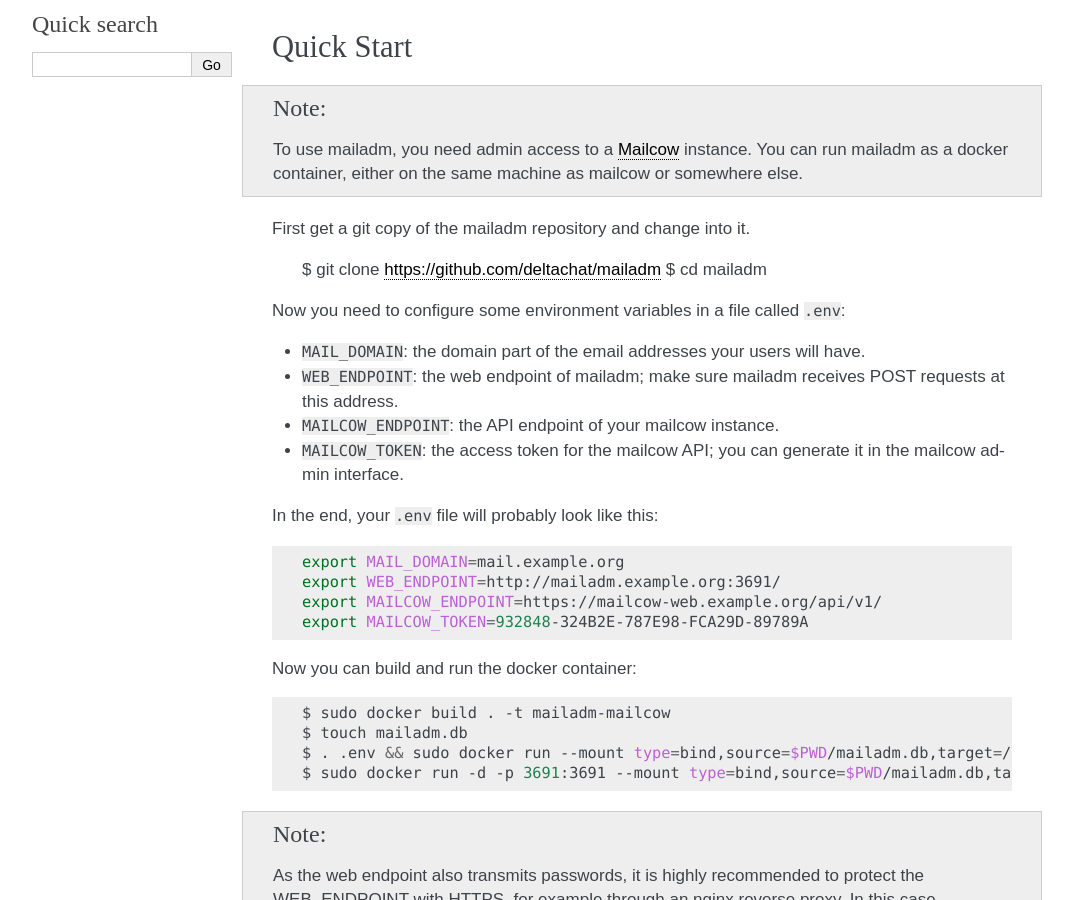
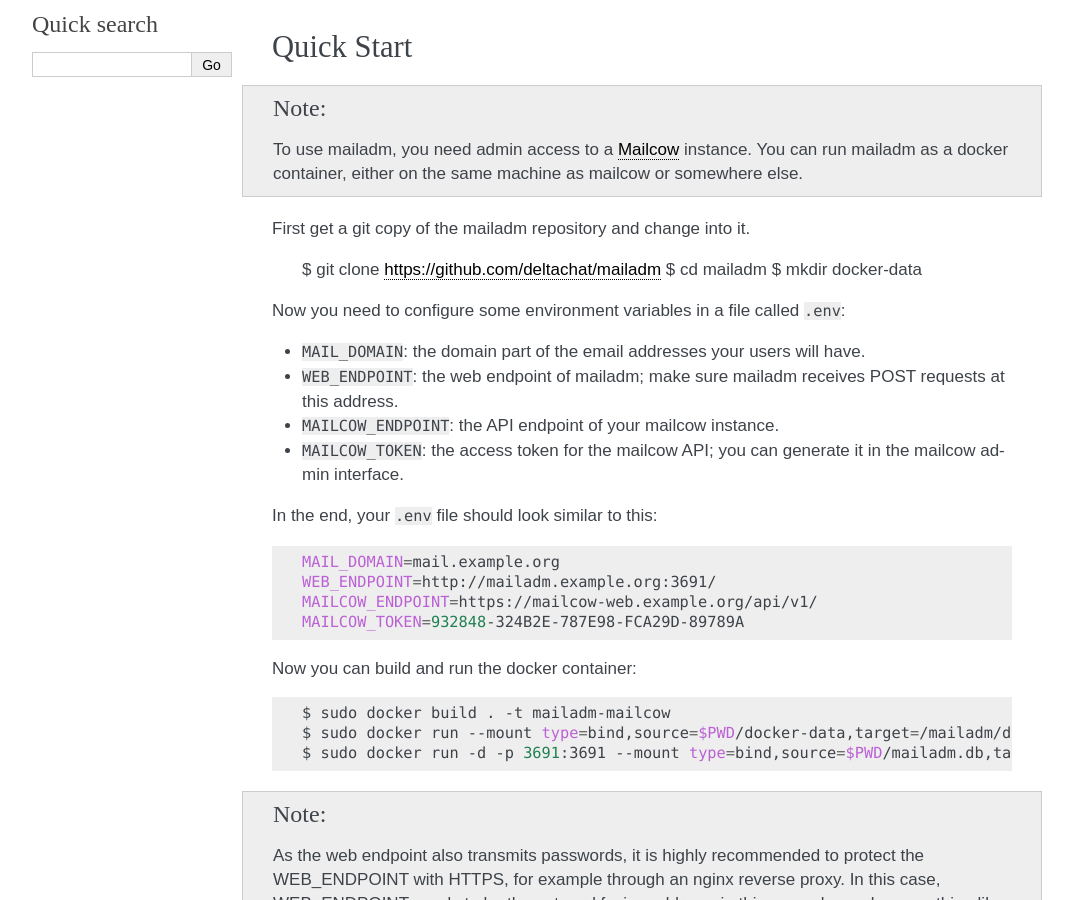
Before and after one commit to deltachat/mailadm, a Sphinx documentation site: the page built from doc/index.rst, in a window 1280 px wide and 900 px high, scrolled down 364 px. Shown: the whole window, without its empty margins (108-1181 px from the left). Built offline with Sphinx 7.4.7, drawn with Linux system fonts in a browser that asks for light colours.

Commit message:
pass db init arguments via environment vars

```diff
--- a/doc/index.rst
+++ b/doc/index.rst
@@ -30,6 +30,7 @@
 
     $ git clone https://github.com/deltachat/mailadm
     $ cd mailadm
+    $ mkdir docker-data
 
 Now you need to configure some environment variables in a file called ``.env``:
 
@@ -40,22 +41,21 @@
 * ``MAILCOW_TOKEN``: the access token for the mailcow API; you can generate it
   in the mailcow admin interface.
 
-In the end, your ``.env`` file will probably look like this:
+In the end, your ``.env`` file should look similar to this:
 
 .. code:: bash
 
-    export MAIL_DOMAIN=mail.example.org
-    export WEB_ENDPOINT=http://mailadm.example.org:3691/
-    export MAILCOW_ENDPOINT=https://mailcow-web.example.org/api/v1/
-    export MAILCOW_TOKEN=932848-324B2E-787E98-FCA29D-89789A
+    MAIL_DOMAIN=mail.example.org
+    WEB_ENDPOINT=http://mailadm.example.org:3691/
+    MAILCOW_ENDPOINT=https://mailcow-web.example.org/api/v1/
+    MAILCOW_TOKEN=932848-324B2E-787E98-FCA29D-89789A
 
 Now you can build and run the docker container:
 
 .. code:: bash
 
     $ sudo docker build . -t mailadm-mailcow
-    $ touch mailadm.db
-    $ . .env && sudo docker run --mount type=bind,source=$PWD/mailadm.db,target=/mailadm.db --mount type=bind,source=$PWD/.env,target=/mailadm/.env --rm mailadm-mailcow /usr/bin/mailadm init --web-endpoint $WEB_ENDPOINT --mail-domain $MAIL_DOMAIN --mailcow-endpoint $MAILCOW_ENDPOINT --mailcow-token $MAILCOW_TOKEN
+    $ sudo docker run --mount type=bind,source=$PWD/docker-data,target=/mailadm/docker-data --env-file .env --rm mailadm-mailcow mailadm init
     $ sudo docker run -d -p 3691:3691 --mount type=bind,source=$PWD/mailadm.db,target=/mailadm.db --name mailadm mailadm-mailcow gunicorn -b :3691 -w 1 mailadm.app:app
 
 .. note::
```
Also changed, not shown: 4 other files.
